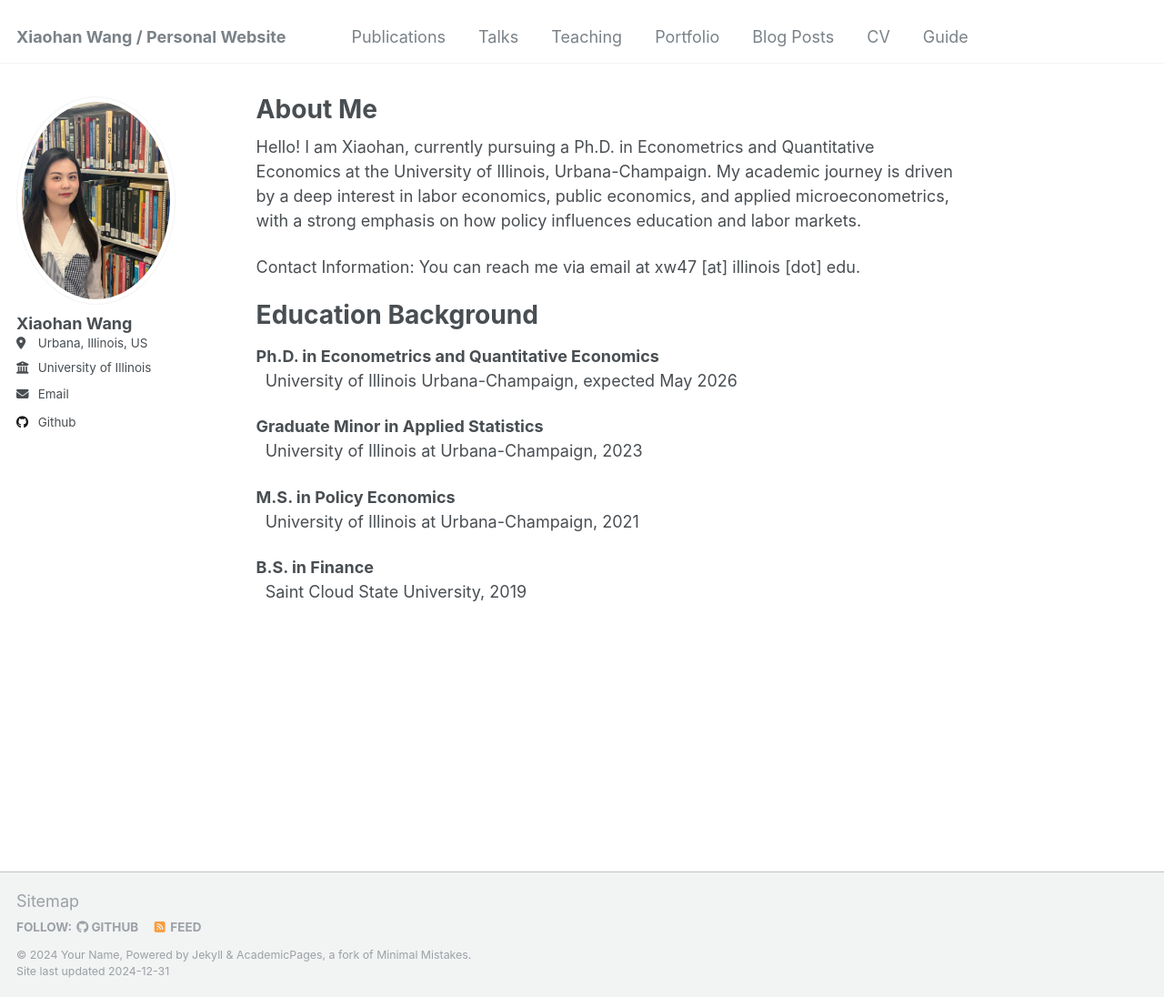
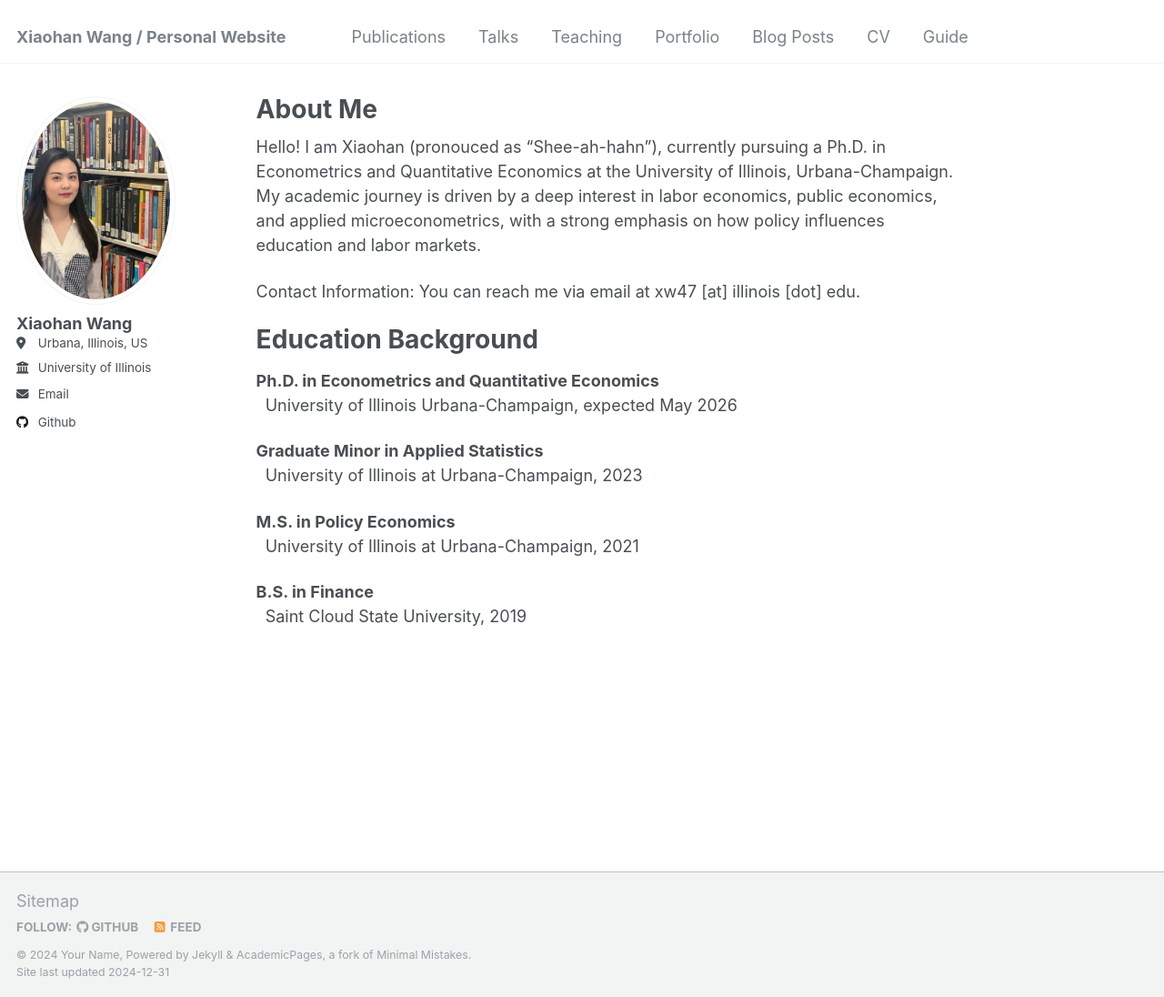
Before and after one commit to xiaohanwang1997/xiaohanwang1997.github.io, a Jekyll site: the page built from _pages/about.md, in a window 1280 px wide and 1096 px high. Shown: the whole window at 91% size. Built offline with Jekyll 4.4.1, drawn with Linux system fonts in a browser that asks for light colours.

Commit message:
Update about.md

```diff
--- a/_pages/about.md
+++ b/_pages/about.md
@@ -7,7 +7,7 @@ redirect_from:
   - /about.html
 ---
 
-Hello! I am Xiaohan, currently pursuing a Ph.D. in Econometrics and Quantitative Economics at the University of Illinois, Urbana-Champaign. My academic journey is driven by a deep interest in labor economics, public economics, and applied microeconometrics, with a strong emphasis on how policy influences education and labor markets.
+Hello! I am Xiaohan (pronouced as "Shee-ah-hahn"), currently pursuing a Ph.D. in Econometrics and Quantitative Economics at the University of Illinois, Urbana-Champaign. My academic journey is driven by a deep interest in labor economics, public economics, and applied microeconometrics, with a strong emphasis on how policy influences education and labor markets.
 
 Contact Information: You can reach me via email at xw47 [at] illinois [dot] edu.
 
```
